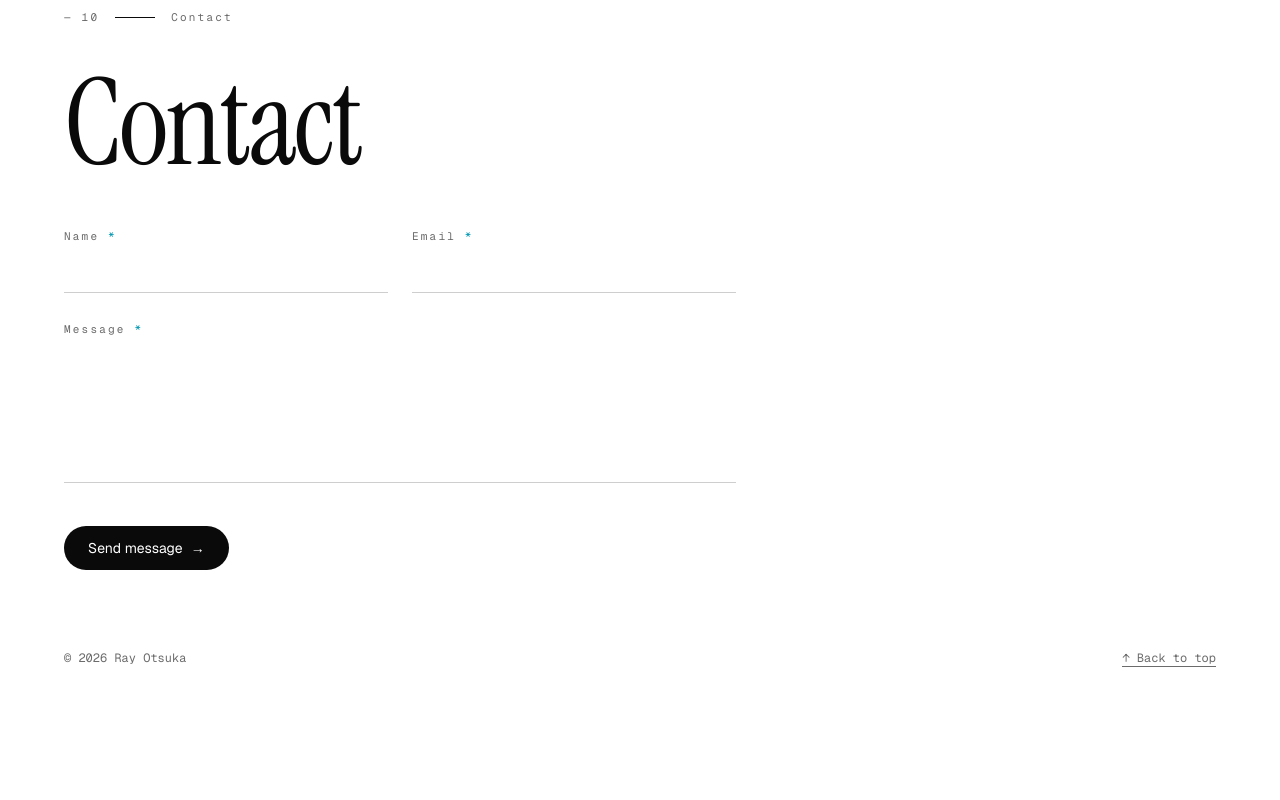
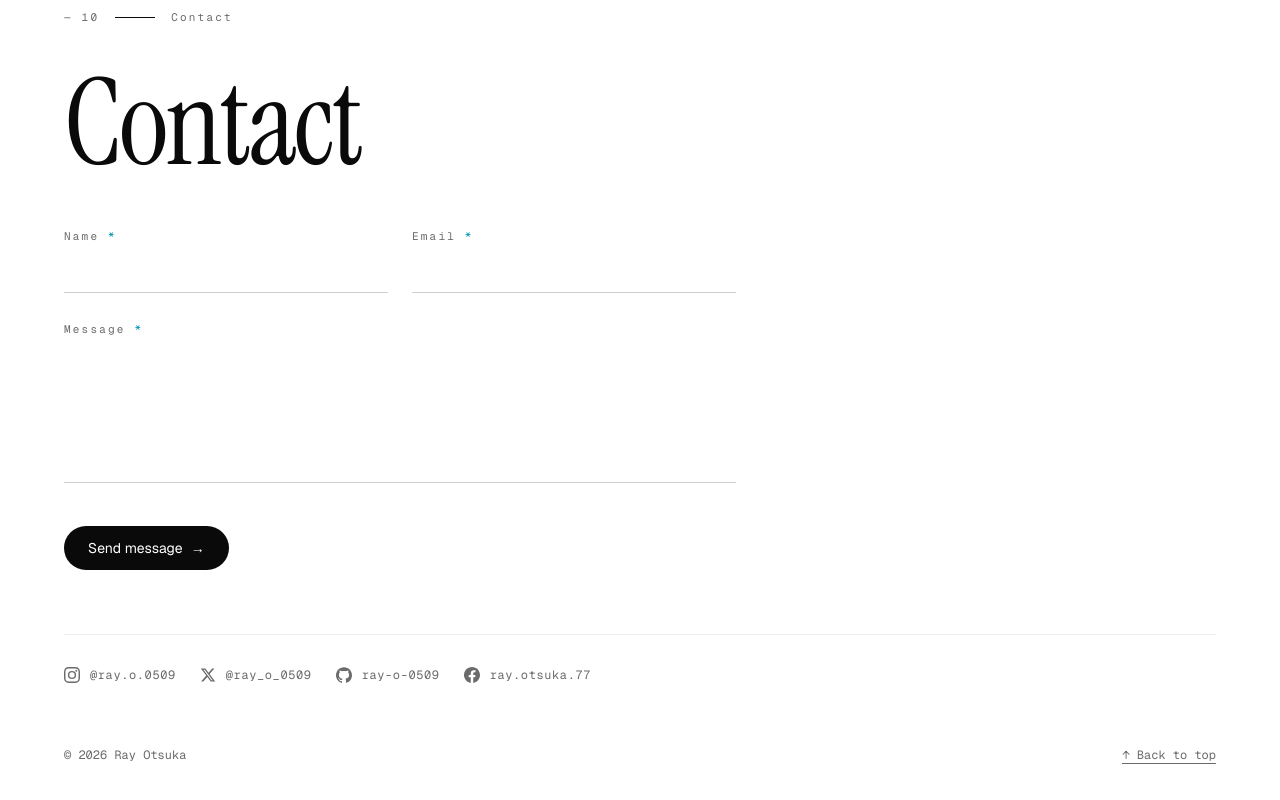
Before and after one commit to ray-o-0509/personal_website, a Next.js app: page /en in a window 1280 px wide. Shown: the part 6939-7739 px from the top of the page. Built offline with nearby package versions, Linux system fonts and the light colour scheme.

Commit message:
feat: add social links (Instagram, X, GitHub, Facebook) to contact

```diff
--- a/src/components/home.tsx
+++ b/src/components/home.tsx
@@ -420,7 +420,9 @@ function ContactFooter({ dict }: { dict: Dictionary }) {
         <ContactForm dict={dict.contact.form} />
       </div>
 
-      <div className="mt-16 sm:mt-20 flex flex-wrap items-baseline justify-between gap-4 text-xs text-[var(--muted)] font-mono">
+      <SocialLinks />
+
+      <div className="mt-12 sm:mt-16 flex flex-wrap items-baseline justify-between gap-4 text-xs text-[var(--muted)] font-mono">
         <span>© {new Date().getFullYear()} Ray Otsuka</span>
         <a
           href="#top"
@@ -430,6 +432,87 @@ function ContactFooter({ dict }: { dict: Dictionary }) {
         </a>
       </div>
     </footer>
+  );
+}
+
+const SOCIAL = [
+  {
+    label: "Instagram",
+    handle: "@ray.o.0509",
+    url: "https://www.instagram.com/ray.o.0509/",
+    Icon: InstagramIcon,
+  },
+  {
+    label: "X",
+    handle: "@ray_o_0509",
+    url: "https://x.com/ray_o_0509",
+    Icon: XIcon,
+  },
+  {
+    label: "GitHub",
+    handle: "ray-o-0509",
+    url: "https://github.com/ray-o-0509",
+    Icon: GitHubIcon,
+  },
+  {
+    label: "Facebook",
+    handle: "ray.otsuka.77",
+    url: "https://www.facebook.com/ray.otsuka.77/",
+    Icon: FacebookIcon,
+  },
+] as const;
+
+function SocialLinks() {
+  return (
+    <div className="mt-14 sm:mt-16 pt-8 border-t border-[var(--line)]/70 flex flex-wrap items-center gap-x-6 gap-y-3 text-sm">
+      {SOCIAL.map(({ label, handle, url, Icon }) => (
+        <a
+          key={label}
+          href={url}
+          target="_blank"
+          rel="noopener noreferrer"
+          aria-label={label}
+          className="group inline-flex items-center gap-2.5 text-[var(--muted)] hover:text-[var(--ink)] transition-colors"
+        >
+          <Icon className="h-4 w-4 transition-colors group-hover:text-[var(--accent-deep)]" />
+          <span className="font-mono text-xs tracking-[0.05em]">{handle}</span>
+        </a>
+      ))}
+    </div>
+  );
+}
+
+/* ---------- icons ---------- */
+
+function InstagramIcon({ className = "" }: { className?: string }) {
+  return (
+    <svg viewBox="0 0 24 24" fill="currentColor" className={className} aria-hidden>
+      <path d="M12 2.163c3.204 0 3.584.012 4.849.07 3.252.148 4.771 1.691 4.919 4.919.058 1.265.069 1.645.069 4.849 0 3.205-.012 3.584-.069 4.849-.149 3.225-1.664 4.771-4.919 4.919-1.266.058-1.644.07-4.849.07-3.204 0-3.584-.012-4.849-.07-3.26-.149-4.771-1.699-4.919-4.92-.058-1.265-.07-1.644-.07-4.849 0-3.204.013-3.583.07-4.849.149-3.227 1.664-4.771 4.919-4.919 1.266-.057 1.645-.069 4.849-.069zM12 0C8.741 0 8.333.014 7.053.072 2.695.272.273 2.69.073 7.052.014 8.333 0 8.741 0 12c0 3.259.014 3.668.072 4.948.2 4.358 2.618 6.78 6.98 6.98C8.333 23.986 8.741 24 12 24c3.259 0 3.668-.014 4.948-.072 4.354-.2 6.782-2.618 6.979-6.98.059-1.28.073-1.689.073-4.948 0-3.259-.014-3.667-.072-4.947-.196-4.354-2.617-6.78-6.979-6.98C15.668.014 15.259 0 12 0zm0 5.838a6.162 6.162 0 100 12.324 6.162 6.162 0 000-12.324zM12 16a4 4 0 110-8 4 4 0 010 8zm6.406-11.845a1.44 1.44 0 100 2.881 1.44 1.44 0 000-2.881z" />
+    </svg>
+  );
+}
+
+function XIcon({ className = "" }: { className?: string }) {
+  return (
+    <svg viewBox="0 0 24 24" fill="currentColor" className={className} aria-hidden>
+      <path d="M18.244 2.25h3.308l-7.227 8.26 8.502 11.24H16.17l-5.214-6.817L4.99 21.75H1.68l7.73-8.835L1.254 2.25H8.08l4.713 6.231zm-1.161 17.52h1.833L7.084 4.126H5.117z" />
+    </svg>
+  );
+}
+
+function GitHubIcon({ className = "" }: { className?: string }) {
+  return (
+    <svg viewBox="0 0 24 24" fill="currentColor" className={className} aria-hidden>
+      <path d="M12 .297C5.373.297 0 5.67 0 12.297c0 5.303 3.438 9.8 8.205 11.385.6.113.82-.258.82-.577 0-.285-.01-1.04-.015-2.04-3.338.724-4.042-1.61-4.042-1.61-.546-1.387-1.333-1.756-1.333-1.756-1.087-.744.084-.729.084-.729 1.205.084 1.838 1.236 1.838 1.236 1.07 1.835 2.809 1.305 3.495.998.108-.776.417-1.305.76-1.605-2.665-.3-5.466-1.332-5.466-5.93 0-1.31.465-2.38 1.235-3.22-.135-.303-.54-1.523.105-3.176 0 0 1.005-.322 3.3 1.23.96-.267 1.98-.4 3-.405 1.02.005 2.04.138 3 .405 2.28-1.552 3.285-1.23 3.285-1.23.645 1.653.24 2.873.12 3.176.765.84 1.23 1.91 1.23 3.22 0 4.61-2.805 5.625-5.475 5.92.42.36.81 1.096.81 2.22 0 1.606-.015 2.896-.015 3.286 0 .315.21.69.825.57C20.565 22.092 24 17.592 24 12.297c0-6.627-5.373-12-12-12" />
+    </svg>
+  );
+}
+
+function FacebookIcon({ className = "" }: { className?: string }) {
+  return (
+    <svg viewBox="0 0 24 24" fill="currentColor" className={className} aria-hidden>
+      <path d="M24 12.073c0-6.627-5.373-12-12-12s-12 5.373-12 12c0 5.99 4.388 10.954 10.125 11.854v-8.385H7.078v-3.47h3.047V9.43c0-3.007 1.792-4.669 4.533-4.669 1.312 0 2.686.235 2.686.235v2.953h-1.514c-1.491 0-1.956.925-1.956 1.874v2.25h3.328l-.532 3.47h-2.796v8.385C19.612 23.027 24 18.062 24 12.073z" />
+    </svg>
   );
 }
 
```
